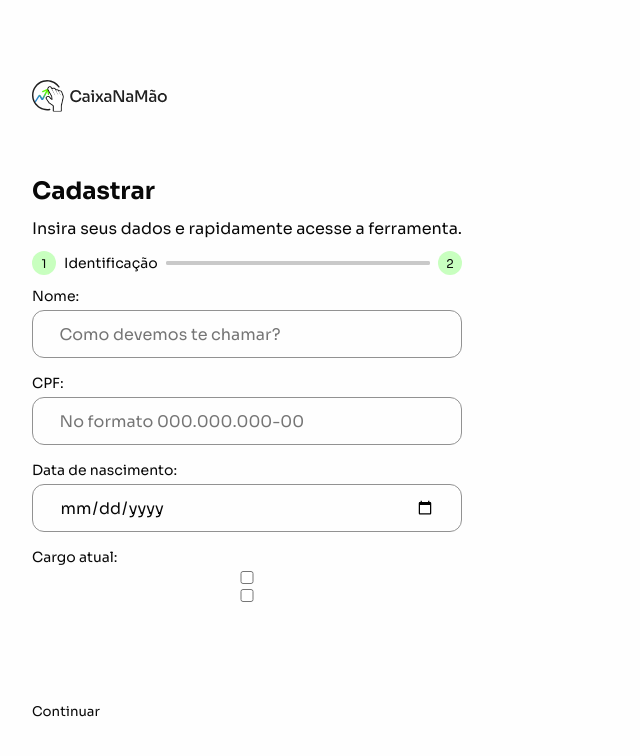
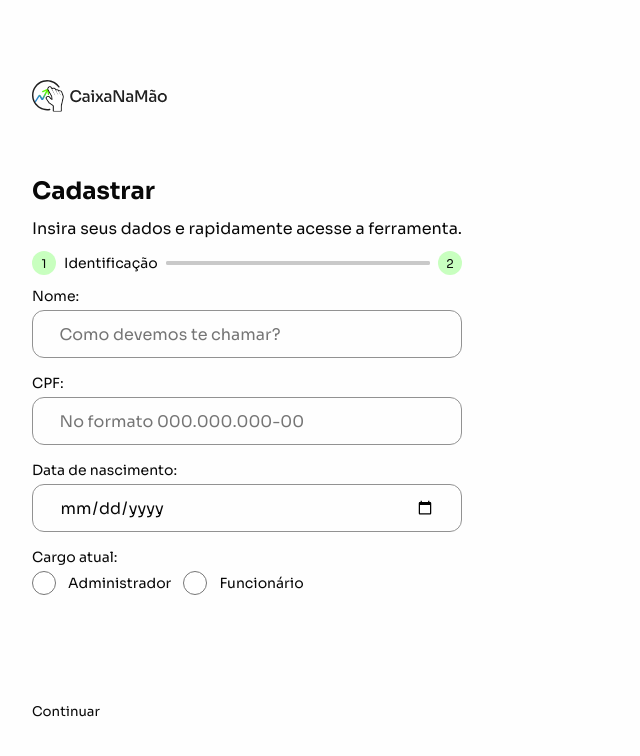
Before and after one commit to jaqueuchoab/caixanamao, a React (Vite) app: page /signup in a window 1280 px wide. Shown: the top 756 px of the page, without its empty margins (0-640 px from the left). Built offline with nearby package versions, Linux system fonts and the light colour scheme.

Commit message:
feat: inputs radio

```diff
--- a/src/views/components/input/Input.tsx
+++ b/src/views/components/input/Input.tsx
@@ -10,6 +10,7 @@ type InputProps = {
   setValue: React.Dispatch<React.SetStateAction<string>>;
   placeholder?: string;
   error: null | string;
+  checked? : boolean;
   onChange: (target: HTMLInputElement) => void;
   onBlur: (value: string | number) => boolean;
 };
--- a/src/views/components/signup/Identification.tsx
+++ b/src/views/components/signup/Identification.tsx
@@ -9,6 +9,7 @@ const Identification = () => {
   const nome = useForm('name');
   const cpf = useForm('cpf');
   const data = useForm('date');
+  const [cargo, setValue] = React.useState('');
 
   return (
     <section className={style.mainContent}>
@@ -36,17 +37,29 @@ const Identification = () => {
             />
           </fieldset>
           <fieldset>
-          <label>Data de nascimento:</label>
-          <Input
-            id="data"
-            type="date"
-            {...data}
-          />
+            <label>Data de nascimento:</label>
+            <Input id="data" type="date" {...data} />
           </fieldset>
           <fieldset>
             <label>Cargo atual:</label>
-            <input type="checkbox" />
-            <input type="checkbox" />
+            <div className={style.radioList}>
+              <label>
+                <input
+                  className={style.radio}
+                  type="radio"
+                  value={'Administrador'}
+                />
+                Administrador
+              </label>
+              <label>
+                <input
+                  className={style.radio}
+                  type="radio"
+                  value={'Funcionário'}
+                />
+                Funcionário
+              </label>
+            </div>
           </fieldset>
         </form>
       </section>
--- a/src/views/components/signup/styles/Identification.module.css
+++ b/src/views/components/signup/styles/Identification.module.css
@@ -30,6 +30,33 @@ fieldset {
   border: none;
 }
 
-fieldset > label {
+label {
   font-size: var(--size-2xs);
 }
+
+.radioList {
+  display: flex;
+  align-items: center;
+  align-content: center;
+  align-self: stretch;
+  gap: var(--size-xs, 12px);
+}
+
+.radioList > label {
+  display: flex;
+  justify-content: center;
+  align-items: center;
+  gap: 12px;
+}
+
+.radioList > label > input {
+  display: flex;
+  width: var(--size-md, 24px);
+  height: var(--size-md, 24px);
+  padding: 8px;
+  justify-content: center;
+  align-items: center;
+
+  border-radius: 50px;
+  border: 2px solid var(--Inputs-placeholder, #929292);
+}
```
